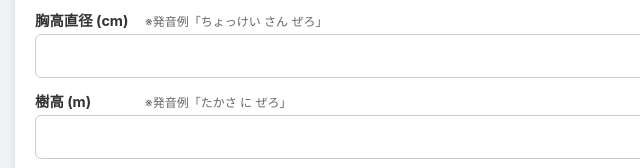
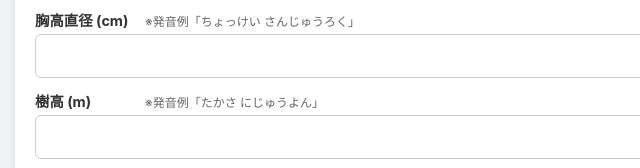
Before and after one commit to takada291/apps-test, a plain HTML site: page index.html in a window 1280 px wide. Shown: the part 367-535 px from the top of the page, 0-640 px from the left. Drawn offline with Linux system fonts and the light colour scheme.

Commit message:
Update index.html

```diff
--- a/index.html
+++ b/index.html
@@ -103,7 +103,7 @@
     <div class="input-row">
         <div class="label-group">
             <label>胸高直径 (cm)</label>
-            <span class="guide">※発音例「ちょっけい さん ぜろ」</span>
+            <span class="guide">※発音例「ちょっけい さんじゅうろく」</span>
         </div>
         <input type="number" step="0.1" id="dbh" inputmode="decimal">
     </div>
@@ -111,7 +111,7 @@
     <div class="input-row">
         <div class="label-group">
             <label>樹高 (m)</label>
-            <span class="guide">※発音例「たかさ に ぜろ」</span>
+            <span class="guide">※発音例「たかさ にじゅうよん」</span>
         </div>
         <input type="number" step="0.1" id="height" inputmode="decimal">
     </div>
```
